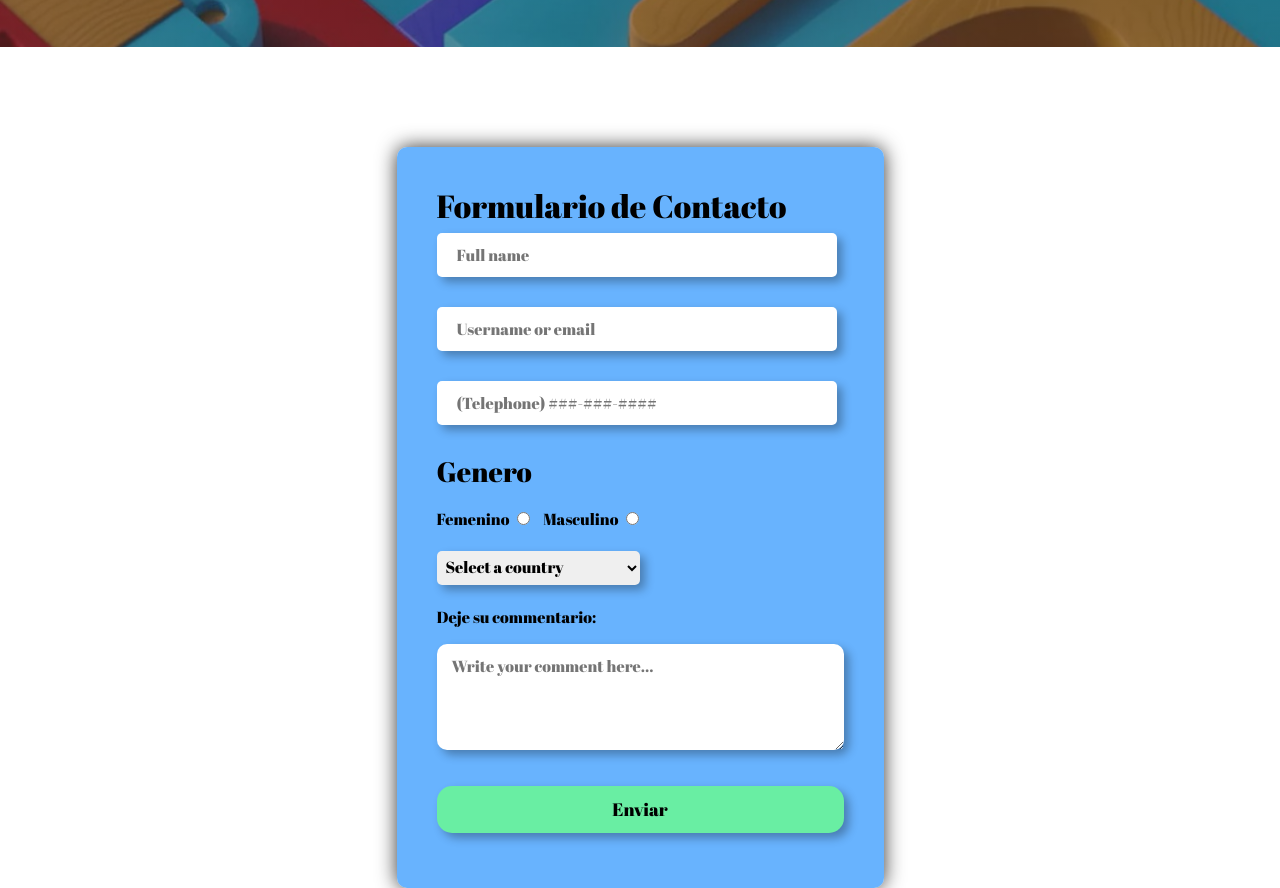
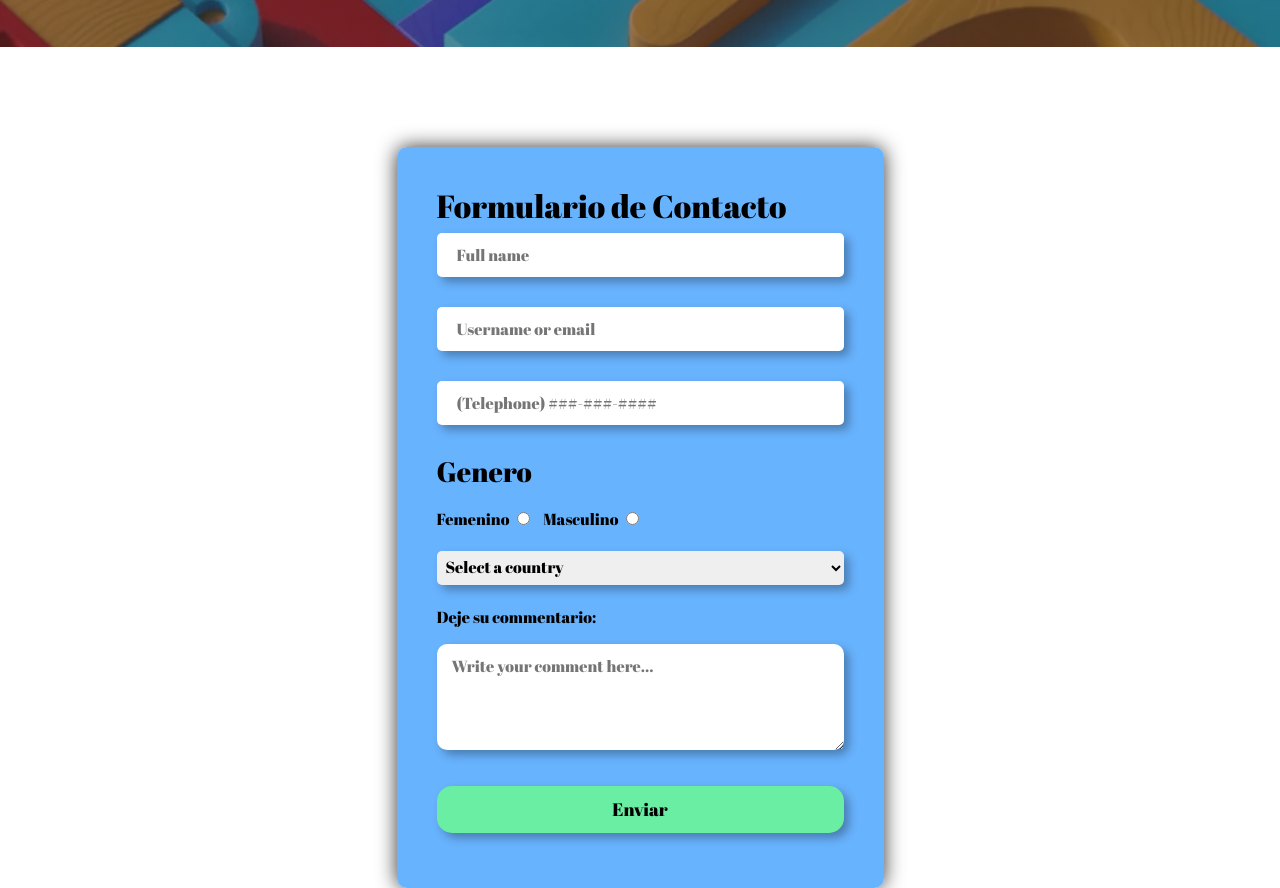
Before and after one commit to Pame-85/Proyecto-Front-CAC-2024, a plain HTML site: page index.html in a window 1280 px wide. Shown: the part 1121-2009 px from the top of the page. Drawn offline with nearby package versions, Linux system fonts and the light colour scheme.

Commit message:
added width inputs and countrySelect

```diff
--- a/style.css
+++ b/style.css
@@ -228,6 +228,7 @@ form{
 
 .Gender input{
     margin: 15px 10px 0px 5px ;
+
 }
 .input{
    display: block;
@@ -235,7 +236,7 @@ form{
    border-style: none;
     padding: 10px 10px 10px 20px;
     outline: none;
-    width: 400px;
+    width: 100%;
     border: 1px solid;
     box-shadow: 5px 5px 10px rgba(0, 0, 0, 0.3);
     border-radius: 5px;
@@ -248,7 +249,7 @@ form{
     padding: 5px;
     border: 1px solid;
     border-radius: 5px;
-    width: 50%;
+    width: 100%;
     border: none;
     box-shadow: 5px 5px 10px rgba(0, 0, 0, 0.3);
 
```
